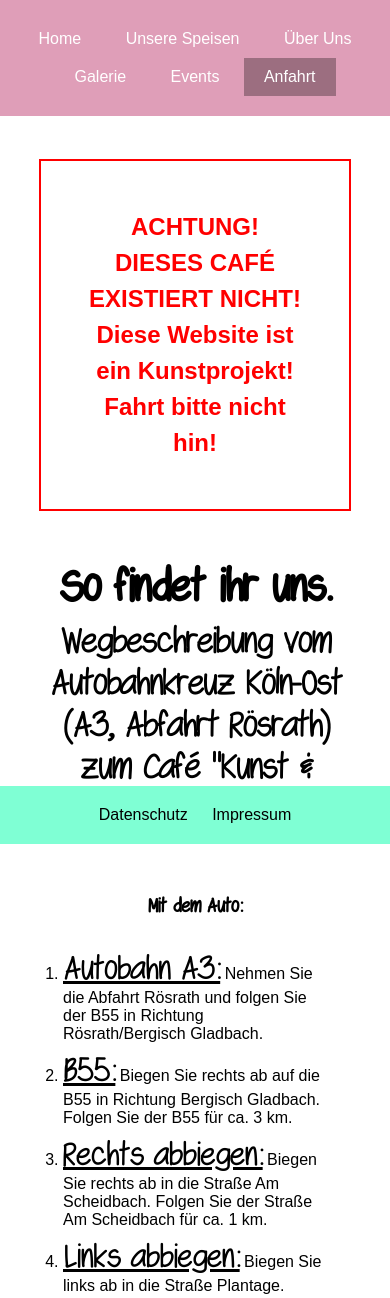
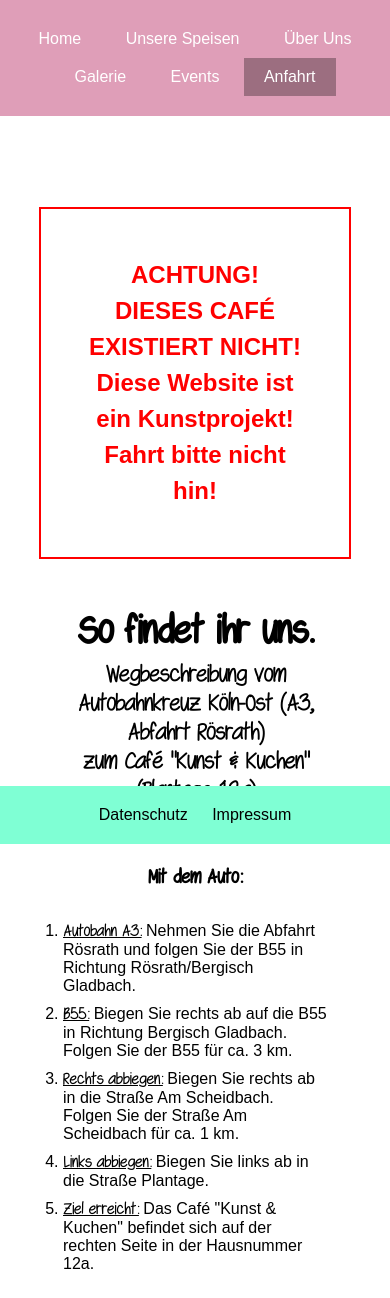
Before and after one commit to BettinaBierwirth/Kunst-Kuchen, a plain HTML site: page unterseiten/anfahrt.html in a window 390 px wide. Shown: the top 1298 px of the page. Drawn offline with Linux system fonts and the light colour scheme.

Commit message:
Update styles.css

```diff
--- a/css/styles.css
+++ b/css/styles.css
@@ -393,14 +393,6 @@ div .top_buffer {
     height: 5em;
 }
 
-@media screen and (max-width: 767px) {
-    div .top_buffer {
-        width: 100%;
-    height: 2em;
-    }
-
-}
-
 div .buffer {
     width: 100%;
     height: 8em;
@@ -655,21 +647,3 @@ div .buffer {
         display: none;
     }
 }
-
-
-/* mobile Schriften*/
-
-@media screen and (max-width: 767px) {
-    h1 {
-        font-size: 3em;
-    }
-    h2 {
-        font-size: 2.4em;
-    }
-    .intro {
-        font-size: 2em;
-    }
-    .bold {
-        font-size: 2.2em;
-    }
-}
```
